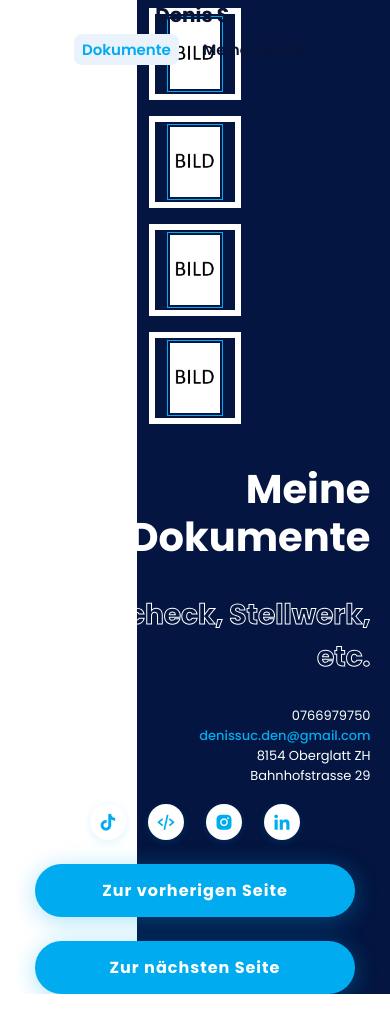
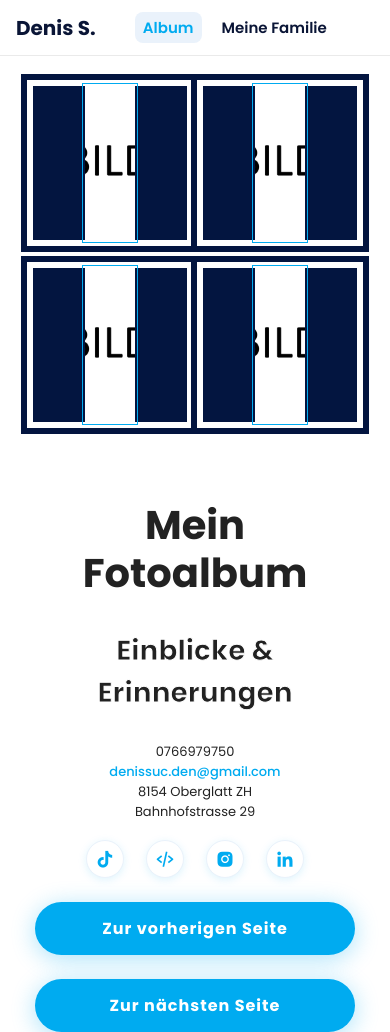
Before and after one commit to BusyDenis/M293_Denis, a plain HTML site: page Projektarbeit/album.html in a window 390 px wide. Before the commit the page ends 994 px from the top, so only its background shows below. Drawn offline with nearby package versions, Linux system fonts and the light colour scheme.

Commit message:
Responsive design erstellt und alles nochmal überarbeitet

```diff
--- a/Projektarbeit/dokumente.html
+++ b/Projektarbeit/album.html
@@ -4,19 +4,19 @@
 	<meta charset="utf-8">
 	<meta name="viewport" content="width=device-width,
 	initial-scale=1.0">
-		<title>Dokumente</title>
+		<title>Album</title>
 			<link rel="stylesheet" href="style.css">
 			<link href='https://unpkg.com/boxicons@2.1.4/css/boxicons.min.css' rel='stylesheet'>
 			<link rel="icon" type="image/png" href="folder.png">
 </head>
 
-<body>
+<body class="album-page">
 
 	<header class="header">
 		<a href="index.html" class="logo">Denis S.</a>
 
 		<nav class="navbar">
-			<a href="dokumente.html" target="_self" title="Stellwerk, Multicheck, etc." class="active">Dokumente</a>
+			<a href="album.html" target="_self" title="Stellwerk, Multicheck, etc." class="active">Album</a>
 			<a href="familie.html" target="_self" title="Bruder, Mutter; etc.">Meine Familie</a>
 		</nav>
 		<a href="https://www.nine.ch" target="_blank">
@@ -26,17 +26,20 @@
 
 	<section class="home-3">
 		<div class="home-image-3">
-		<img src="bild.png" alt="Bild">
-		</div>		<div class="home-image-3">
-		<img src="bild.png" alt="Bild">
-		</div>		<div class="home-image-3">
-		<img src="bild.png" alt="Bild">
-		</div>		<div class="home-image-3">
-		<img src="bild.png" alt="Bild">
+			<img src="Bild.png" alt="Bild 1">
+		</div>
+		<div class="home-image-3">
+			<img src="Bild.png" alt="Bild 2">
+		</div>
+		<div class="home-image-3">
+			<img src="Bild.png" alt="Bild 3">
+		</div>
+		<div class="home-image-3">
+			<img src="Bild.png" alt="Bild 4">
 		</div>
 		<div class="home-content-3">
-			<h1>Meine Dokumente</h1>
-			<h3>Multicheck, Stellwerk, etc.</h3>
+			<h1>Mein Fotoalbum</h1>
+			<h3>Einblicke & Erinnerungen</h3>
 			<p>0766979750<br><a href="mailto:denissuc.den@gmail.com" class="home-mail">denissuc.den@gmail.com</a><br>8154 Oberglatt ZH<br>Bahnhofstrasse 29</p>
 
 			<div class="home-sci">
@@ -45,7 +48,7 @@
 				<a href="#"><i class='bx bxl-instagram-alt' ></i></a>
 				<a href="#"><i class='bx bxl-linkedin' ></i></a>
 			</div>
-			<a href="hobbies.html" class="btn">Zur vorherigen Seite</a><a href="familie.html" class="btn">Zur nächsten Seite</a>
+			<a href="index.html" class="btn">Zur vorherigen Seite</a><a href="familie.html" class="btn">Zur nächsten Seite</a>
 		</div>
 	</section>
 
--- a/Projektarbeit/style.css
+++ b/Projektarbeit/style.css
@@ -660,37 +660,44 @@ th
 }
 
 @media (max-width: 576px) {
-    html, body {
-        width: 100vw;
-        min-height: 100vh;
-        overflow-x: hidden;
-        margin: 0;
-        padding: 0;
-        box-sizing: border-box;
+    html, body, body.index-home, html.index-home {
+        background: #fff !important;
     }
-    body.index-home, html.index-home {
-        background: linear-gradient(180deg, #fff 0%, #eaf2fb 40%, #0a1536 80%, #0a1536 100%) !important;
-    }
-    .header, .home {
+    .header {
         width: 100vw;
         margin: 0;
-        padding: 0;
+        padding: 0 0 0 0;
         box-sizing: border-box;
+        background: #fff;
+        display: flex;
+        flex-direction: row;
+        align-items: center;
+        justify-content: space-between;
+        position: fixed;
+        top: 0;
+        left: 0;
+        z-index: 100;
+        height: 56px;
+        border-bottom: 1px solid #eaeaea;
     }
     .logo {
         font-size: 20px;
         color: #0a1536;
-        margin-bottom: 4px;
         font-weight: 700;
-        text-align: center;
+        margin-left: 16px;
+        margin-bottom: 0;
+        text-align: left;
+        flex: 0 0 auto;
     }
     .navbar {
         display: flex;
         flex-direction: row;
-        justify-content: center;
-        width: 100vw;
-        margin: 0;
-        gap: 16px;
+        justify-content: flex-end;
+        align-items: center;
+        width: auto;
+        margin: 0 16px 0 0;
+        gap: 12px;
+        background: none;
     }
     .navbar a {
         font-size: 15px;
@@ -716,31 +723,35 @@ th
         flex-direction: column;
         align-items: center;
         justify-content: flex-start;
-        padding: 0 4vw;
+        padding: 72px 4vw 0 4vw;
         min-height: 100vh;
         background: transparent;
         width: 100vw;
         box-sizing: border-box;
     }
     .home-image {
-        width: 90px;
-        height: 90px;
-        border: 3px solid #fff;
-        outline: 2px solid #00abf0;
+        width: 180px;
+        height: 180px;
+        border: 10px solid #fff;
+        outline: 10px solid #031540;
+        background: #031540;
         margin: 24px auto 8px auto;
         display: flex;
         justify-content: center;
         align-items: center;
-        background: #fff;
         border-radius: 50%;
         box-shadow: 0 2px 8px #0a153622;
+        overflow: hidden;
     }
     .home-image img {
-        width: 80px;
-        height: 80px;
+        width: 100%;
+        height: 100%;
         object-fit: cover;
-        border-radius: 50%;
+        object-position: 50% 50%;
+        display: block;
         border: none;
+        box-sizing: border-box;
+        margin-top: -2px;
     }
     .home-content {
         max-width: 100%;
@@ -750,7 +761,7 @@ th
         padding: 0;
     }
     .home-content h1 {
-        font-size: 20px;
+        font-size: 22px;
         margin: 10px 0 4px 0;
         font-weight: 800;
         color: #0a1536;
@@ -761,6 +772,9 @@ th
         color: #00abf0;
         font-weight: 600;
         letter-spacing: 1px;
+        background: none;
+        -webkit-text-stroke: 0;
+        text-shadow: none;
     }
     .home-content p {
         font-size: 13px;
@@ -790,7 +804,7 @@ th
         align-items: center;
         justify-content: center;
         box-shadow: 0 2px 8px #00abf022;
-        border: none;
+        border: 1px solid #eaf2fb;
         transition: background 0.2s, color 0.2s;
     }
     .home-sci a:hover {
@@ -835,4 +849,50 @@ th
         background: #11204d;
         border-radius: 6px;
     }
+    .album-page,
+    .album-page .home-3,
+    .album-page .home-content-3 {
+        color: #222 !important;
+    }
+    .album-page .home-content-3 h1,
+    .album-page .home-content-3 h3,
+    .album-page .home-content-3 p {
+        color: #222 !important;
+    }
+    .album-page .home-3 {
+        display: grid;
+        grid-template-columns: 1fr 1fr;
+        gap: 16px;
+        justify-items: center;
+        align-items: start;
+        padding: 72px 8px 0 8px;
+        width: 100%;
+        max-width: 340px;
+        margin: 0 auto;
+        box-sizing: border-box;
+    }
+    .album-page .home-image-3 {
+        aspect-ratio: 1/1;
+        width: 100%;
+        height: auto;
+        min-height: 0;
+        position: relative;
+        display: flex;
+        align-items: center;
+        justify-content: center;
+        margin: 0;
+    }
+    .album-page .home-image-3 img {
+        width: 100%;
+        height: 100%;
+        object-fit: cover;
+        object-position: center center;
+        display: block;
+        position: static;
+    }
+    .album-page .home-content-3 {
+        grid-column: 1 / -1;
+        margin-top: 24px;
+        text-align: center;
+    }
 }
```
Also changed, not shown: Projektarbeit/familie.html (+2 -2 lines), Projektarbeit/index.html (+2 -2 lines), 1 other file.
